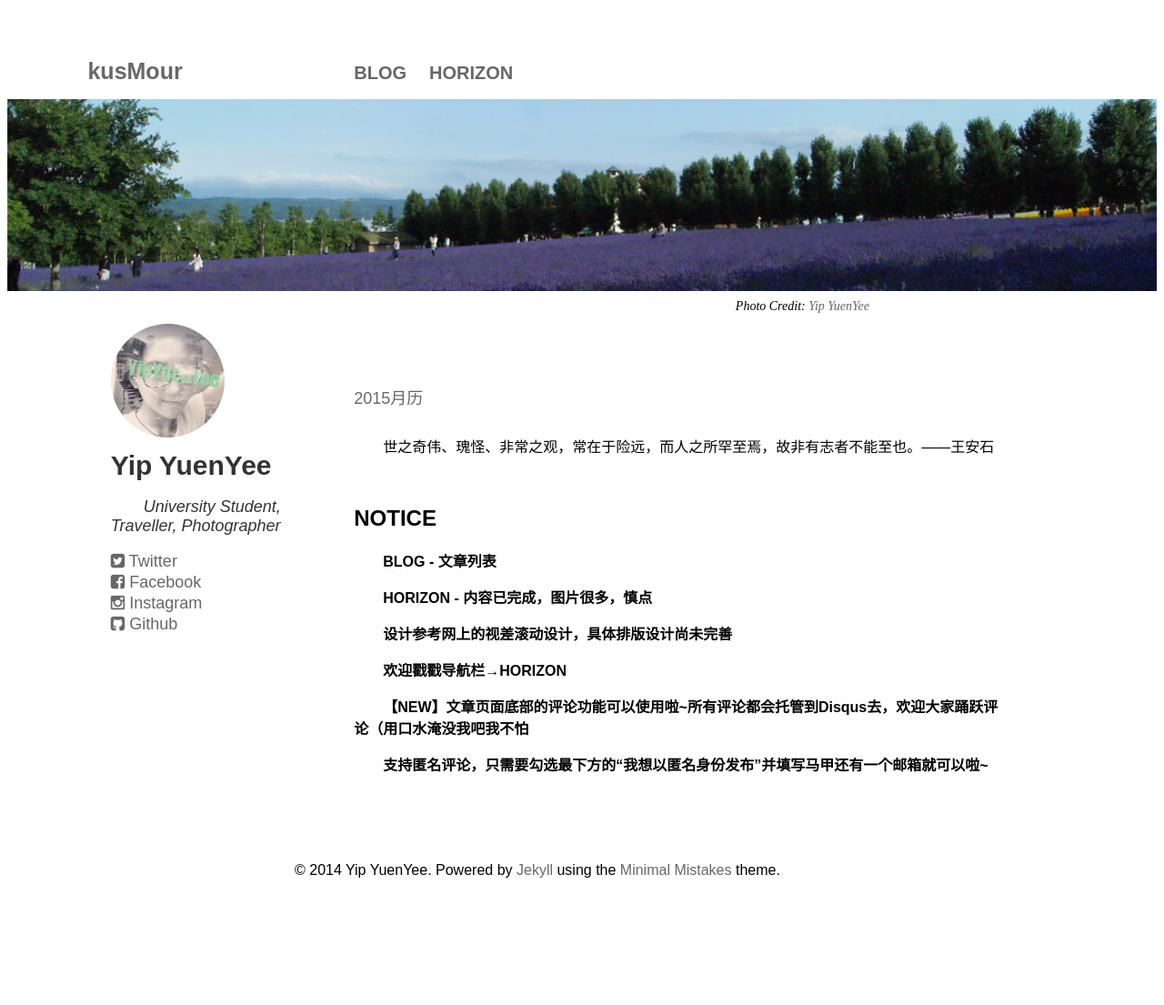
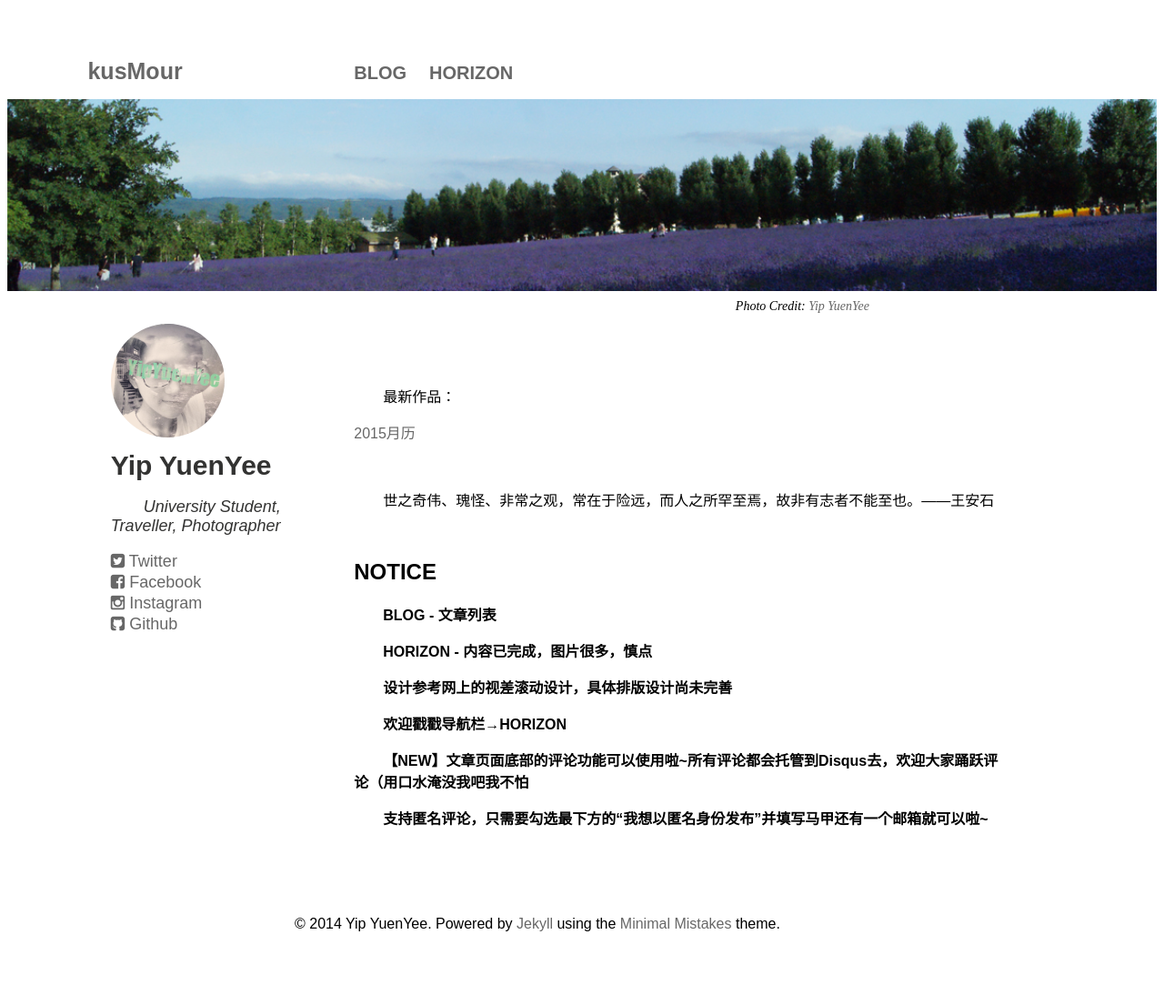
Before and after one commit to kusmour/blog_jekyll, a Jekyll site: the page built from index.html, in a window 1280 px wide. Shown: the whole page at 91% size. Built offline with Jekyll 4.4.1, drawn with Linux system fonts in a browser that asks for light colours; before the commit the page ends 1046 px from its top, so only the background shows below that.

Commit message:
homepage content

```diff
--- a/index.html
+++ b/index.html
@@ -77,8 +77,8 @@
 			<article>
 				<h1><br></h1>
 				<div class="article_wrap">
-					<a href="http://kusmour.github.io/blog_jekyll/2015/02/13/5years.html" class="author_social" target="_blank">2015月历</a>
-					<p></p>
+					<p>最新作品：</p>
+					<a href="http://kusmour.github.io/blog_jekyll/2015/02/13/5years.html" target="_blank">2015月历</a>
 					<p><br></p>
 					<p>世之奇伟、瑰怪、非常之观，常在于险远，而人之所罕至焉，故非有志者不能至也。——王安石</p>
 					<p><br></p>
```
